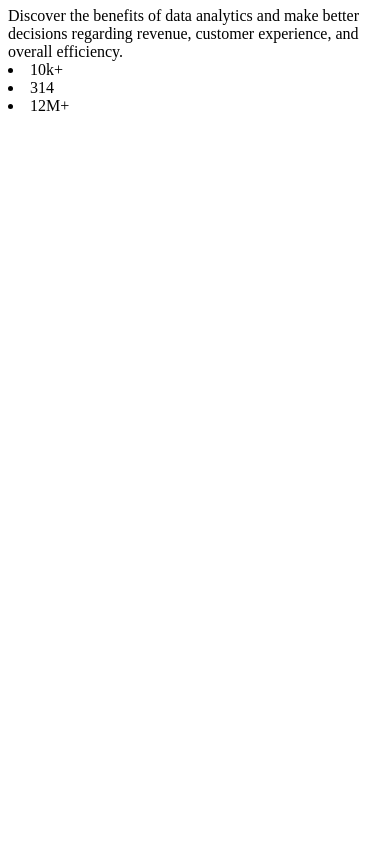
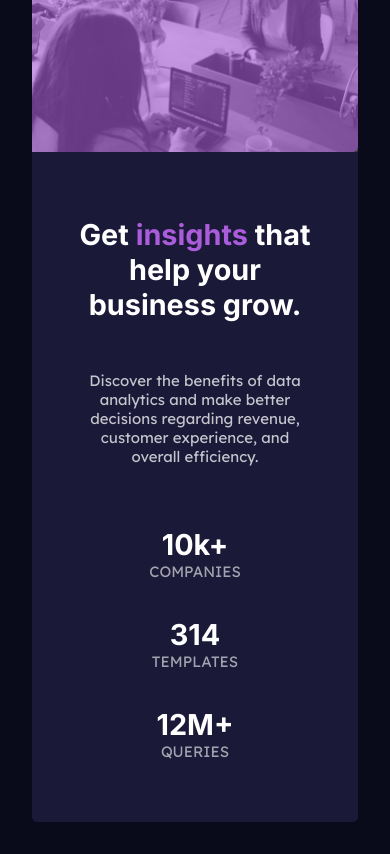
Before and after one commit to amitkafle/FEM-Stats-Preview-Card-Component, a plain HTML site: page index.html in a window 390 px wide. Shown: the part 110-964 px from the top of the page. Before the commit the page ends 844 px from the top, so only its background shows below. Drawn offline with Linux system fonts and the light colour scheme.

Commit message:
Added styles

```diff
--- a/index.html
+++ b/index.html
@@ -11,7 +11,7 @@
     <div class="container">
         <div class="header-img">
         </div>
-        <div class="main">
+        <div class="card">
             <h1 class="quote">Get <span class="highlight">insights</span> that help your business grow.</h1>
             <div class="description">Discover the benefits of data analytics and make better decisions regarding revenue, customer experience, and overall efficiency.</div>
             <div class="card-num-list">
--- a/styles.css
+++ b/styles.css
@@ -0,0 +1,196 @@
+@import url('https://fonts.googleapis.com/css2?family=Inter:wght@400;700&family=Lexend+Deca&display=swap');
+* {
+    box-sizing: border-box;
+}
+
+:root {
+    --clr-main: hsl(233, 47%, 7%);
+    --clr-card: hsl(244, 38%, 16%);
+    --clr-accent: hsl(277, 64%, 61%);
+    --clr-stat-head: hsla(0, 0%, 100%, 0.6);
+    --clr-text-main: hsl(0, 0%, 100%);
+    --clr-para: hsla(0, 0%, 100%, 0.75);
+    --font-size: 15px;
+    --font-primary: 'Inter', sans-serif;
+    --font-second: 'Lexend Deca', sans-serif;
+}
+
+body {
+    height: 95vh;
+    background-color: var(--clr-main);
+    display: grid;
+    place-items: center;
+}
+
+.container {
+    min-width: 720px;
+    max-width: 1080px;
+    height: 450px;
+    border-radius: 5px;
+    display: flex;
+    flex-direction: row-reverse;
+}
+
+.header-img {
+    position: relative;
+    background-image: url("./assets/desktop-header.jpg");
+    background-repeat: no-repeat;
+    border-radius: 0 5px 5px 0;
+    background-size: cover;
+    max-height: 500px;
+    min-width: 500px;
+}
+
+.header-img::after {
+    content: "";
+    position: absolute;
+    border-radius: 0 5px 5px 0;
+    background-color: var(--clr-accent);
+    max-height: 500px;
+    min-width: 500px;
+    opacity: 0.5;
+    z-index: 2;
+    top: 0;
+    bottom: 0;
+    left: 0;
+    right: 0;
+}
+
+.card {
+    padding: 2rem;
+    background-color: var(--clr-card);
+    border-radius: 0 0 5px 5px;
+    display: flex;
+    flex-direction: column;
+    place-items: center;
+    min-height: 300px;
+    max-height: 450px;
+    max-width: 500px;
+    min-width: 250px;
+    border-radius: 5px 0 0 5px;
+}
+
+.quote {
+    max-width: 400px;
+}
+
+.quote, .card-num {
+    font-family: var(--font-primary);
+    color: var(--clr-text-main);
+    font-size: 2rem;
+    font-weight: 700;
+}
+
+.highlight {
+    color: var(--clr-accent);
+}
+
+.description {
+    color: var(--clr-para);
+    font-size: var(--font-size);
+    font-family: var(--font-second);
+    font-weight: 400;
+    max-width: 400px;
+    margin-bottom: 7rem;
+}
+
+.card-num-list {
+    display: flex;
+    justify-content: flex-start;
+    gap: 50px;
+}
+
+li {
+    list-style: none;
+}
+
+.companies::after, .queries::after, .templates::after {
+    display: block;
+    color: var(--clr-stat-head);
+    font-size: var(--font-size);
+    font-family: var(--font-second);
+    font-weight: 400;
+}
+
+.companies::after {
+    content: "COMPANIES";
+}
+
+.templates::after {
+    content: "TEMPLATES";
+}
+
+.queries::after {
+    content: "QUERIES";
+}
+
+@media only screen and (max-width: 720px) and (min-width: 300px) {
+    .container {
+        min-width: 230px;
+        max-width: 420px;
+        height: 900px;
+        display: flex;
+        flex-direction: column;
+    }
+    body {
+        height: 100%;
+        display: grid;
+        place-items: center;
+        margin: 2rem;
+    }
+    .header-img {
+        background-image: url("./assets/mobile-header.jpg");
+        border-radius: 5px 5px 0 0;
+        background-size: cover;
+        background-repeat: no-repeat;
+        min-height: 230px;
+        min-width: 230px;
+        max-width: 420px;
+    }
+    .header-img::after {
+        content: "";
+        background-color: var(--clr-accent);
+        position: absolute;
+        top: 0;
+        bottom: 0;
+        left: 0;
+        right: 0;
+        z-index: 2;
+        min-height: 230px;
+        min-width: 230px;
+        max-width: 420px;
+        opacity: 0.6;
+    }
+    .card {
+        display: grid;
+        place-items: center;
+        height: 700px;
+        max-height: 900px;
+        max-width: 420px;
+        border-radius: 0 0 5px 5px;
+    }
+    .quote {
+        text-align: center;
+        margin: 1rem 0.5rem;
+    }
+    .quote, .card-num {
+        font-family: var(--font-primary);
+        color: var(--clr-text-main);
+        font-size: 1.8rem;
+        font-weight: 700;
+    }
+    .description {
+        margin: 0 1.5rem;
+        text-align: center;
+    }
+    li {
+        margin: 0.8rem auto;
+        text-align: center;
+    }
+    .card-num-list {
+        margin-top: 1rem;
+        display: flex;
+        flex-direction: column;
+        gap: 10px;
+    }
+}
```
Also changed, not shown: screenshots/desktop.png (added), screenshots/mobile.png (added).
